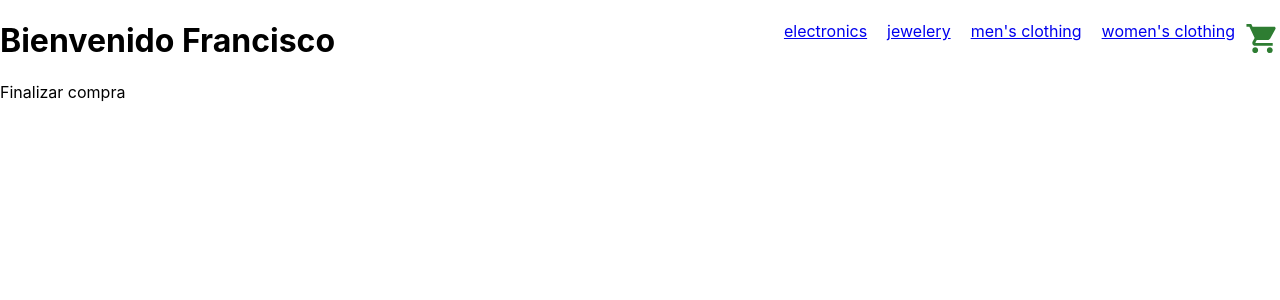
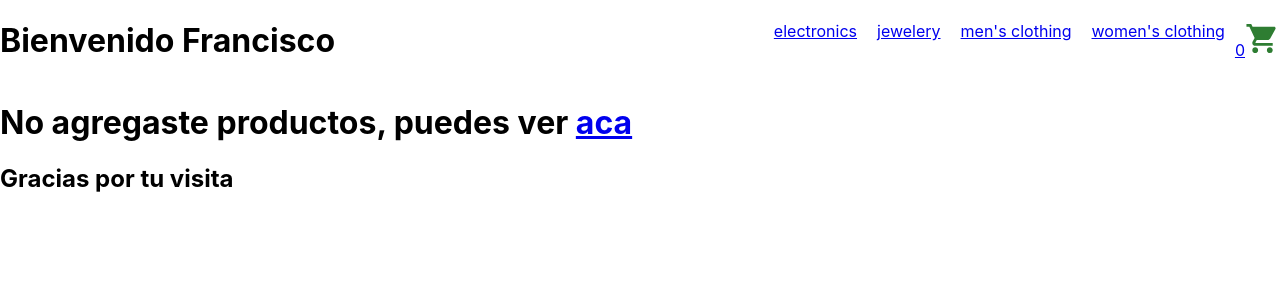
Before and after one commit to franciscovila/reactcoderhouse, a React (Create React App) app: page /cart in a window 1280 px wide. Shown: the top 300 px of the page. Built offline with nearby package versions, Linux system fonts and the light colour scheme.

Commit message:
contextNoMap

```diff
--- a/src/App.js
+++ b/src/App.js
@@ -4,7 +4,7 @@ import ItemListContainer from './components/ItemListContainer';
 import ItemDetailContainer from './components/ItemDetailContainer';
 import { BrowserRouter, Routes, Route } from "react-router-dom";
 import Cart from './components/Cart';
-import CustomProvider from './components/CustomContext'
+import CustomProvider from './components/CartContext'
 
 
 
--- a/src/components/Cart.js
+++ b/src/components/Cart.js
@@ -1,9 +1,30 @@
-import React from 'react';
+import React, { useContext } from 'react';
+import { Context} from './CartContext';
+import { Link } from "react-router-dom";
 
-const Cart = () => {
-    return(
-        <div>Finalizar compra</div>
-    )
-}
+const Cart = ({ condicion, estilo }) => {
+    const { cart } = useContext(Context);
 
-export default Cart
+    return (
+        <>
+        {cart.length === 0 ? (
+            <>
+            <h1 className={condicion ? "rojo" : "azul"}>
+                No agregaste productos, puedes ver <Link to="/">aca</Link>
+            </h1>
+            <h2 className={`tamanio ${estilo || ''}`}>
+                Gracias por tu visita
+            </h2>
+            </>
+        ) : (
+            <>
+            {cart.map((producto) => {
+                return <h1 key={producto.id}>{producto.title}</h1>
+            })}
+            </>
+        )}
+        </>
+    );
+    };
+
+    export default Cart;
--- a/src/components/CustomContext.js
+++ b/src/components/CartContext.js
@@ -18,7 +18,7 @@ setCantidad(cantidad);
 
 const añadir = (producto, cantidad) => {
 if (estaEnLista(producto.id)) {
-    //se los dejo
+
 } else {
     setCart([...cart, { producto, cantidad }]);
 }
--- a/src/components/CartWidget.js
+++ b/src/components/CartWidget.js
@@ -1,13 +1,15 @@
-import React from 'react';
+import React, {useContext} from 'react'
 import ShoppingCartIcon from '@mui/icons-material/ShoppingCart';
-
+import { Context } from './CartContext';
 
 const CartWidget = () => {
-    return (
-      <div>
+  const {cantidad} = useContext(Context)
+  return (
+    <div>
+      {cantidad}
+      <ShoppingCartIcon color="success" fontSize="large" />
+    </div>
+  )
+}
 
-        <ShoppingCartIcon color="success" fontSize="large" />
-      </div>
-    )
-  }
 export default CartWidget
--- a/src/components/ItemDetail.js
+++ b/src/components/ItemDetail.js
@@ -1,7 +1,7 @@
 import React, { useState, useContext } from "react";
 import ItemCount from './ItemCount';
 import { Link } from "react-router-dom";
-import { Context} from './CustomContext'
+import { Context} from './CartContext';
 
 export const ItemDetail = ({ producto }) => {
   const [isButtonpPressed, setIsButtonpPressed] = useState(false);
@@ -44,6 +44,6 @@ const styles = {
     flexDirection: "column",
   },
   img: {
-    maxWidth: "20%",
+    maxWidth: "100px",
   },
 };
```
